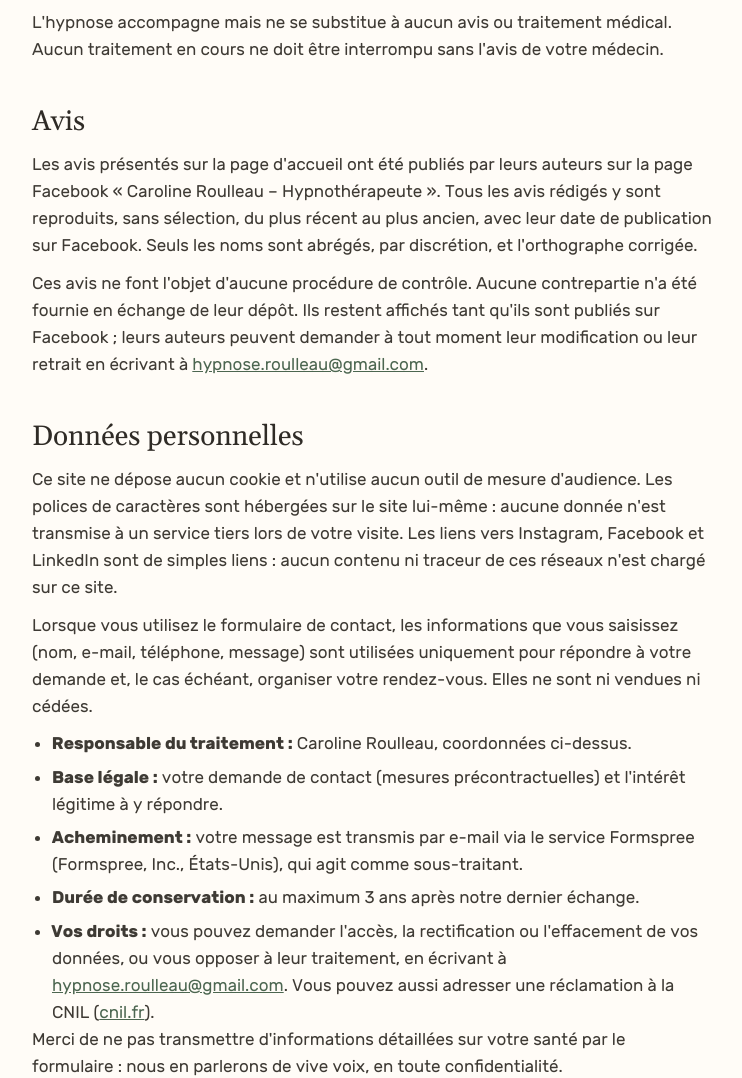
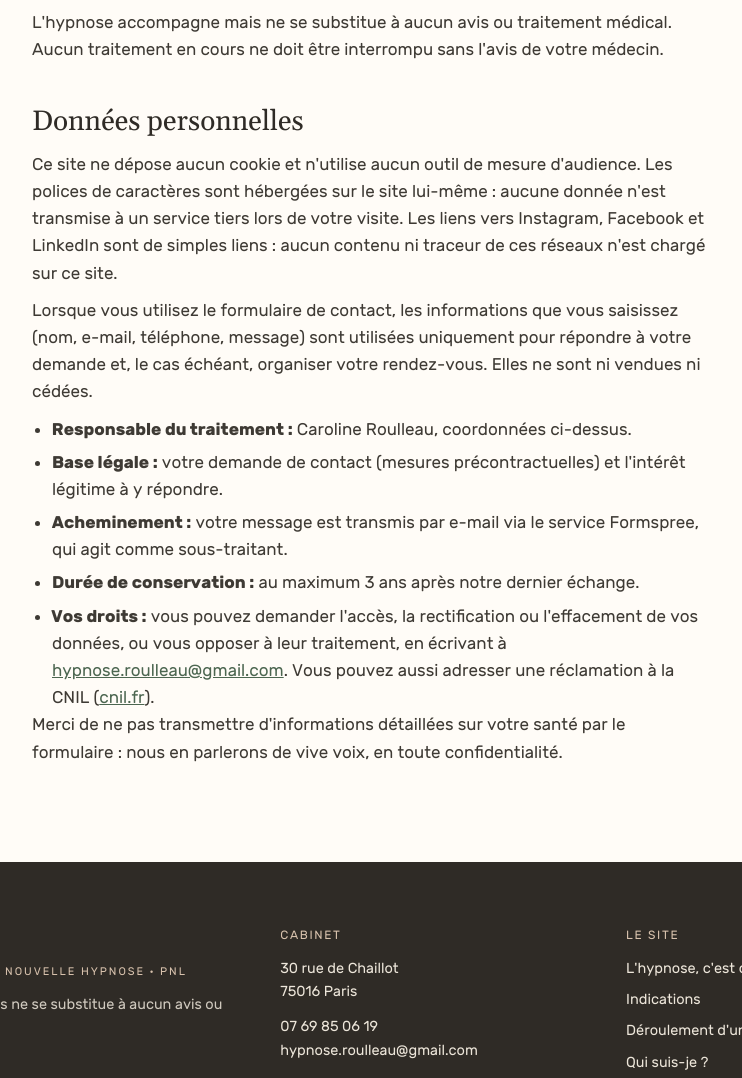
Before and after one commit to Squelinki/site-hypnose, a plain HTML site: page mentions-legales.html in a window 1280 px wide. Shown: the part 799-1877 px from the top of the page, without its empty margins (268-1010 px from the left). Drawn offline with Linux system fonts and the light colour scheme.

Commit message:
Update mentions-legales.html

```diff
--- a/mentions-legales.html
+++ b/mentions-legales.html
@@ -70,18 +70,13 @@
     <h2>Avertissement</h2>
     <p>L'hypnose accompagne mais ne se substitue à aucun avis ou traitement médical. Aucun traitement en cours ne doit être interrompu sans l'avis de votre médecin.</p>
 
-    <h2 id="avis">Avis</h2>
-    <p>Les avis présentés sur la page d'accueil ont été publiés par leurs auteurs sur la page Facebook « Caroline Roulleau – Hypnothérapeute ». Tous les avis rédigés y sont reproduits, sans sélection, du plus récent au plus ancien, avec leur date de publication sur Facebook. Seuls les noms sont abrégés, par discrétion, et l'orthographe corrigée.</p>
-    <!-- À VÉRIFIER : si une contrepartie (réduction, cadeau…) a été offerte en échange d'un avis, supprimez la 2e phrase ci-dessous -->
-    <p>Ces avis ne font l'objet d'aucune procédure de contrôle. Aucune contrepartie n'a été fournie en échange de leur dépôt. Ils restent affichés tant qu'ils sont publiés sur Facebook ; leurs auteurs peuvent demander à tout moment leur modification ou leur retrait en écrivant à <a href="mailto:hypnose.roulleau@gmail.com">hypnose.roulleau@gmail.com</a>.</p>
-
     <h2 id="donnees">Données personnelles</h2>
     <p>Ce site ne dépose aucun cookie et n'utilise aucun outil de mesure d'audience. Les polices de caractères sont hébergées sur le site lui-même : aucune donnée n'est transmise à un service tiers lors de votre visite. Les liens vers Instagram, Facebook et LinkedIn sont de simples liens : aucun contenu ni traceur de ces réseaux n'est chargé sur ce site.</p>
     <p><span>Lorsque vous utilisez le formulaire de contact, les informations que vous saisissez (nom, e-mail, téléphone, message) sont utilisées uniquement pour répondre à votre demande et, le cas échéant, organiser votre <span class="nw">rendez-vous</span>. Elles ne sont ni vendues ni cédées.</span></p>
     <ul>
       <li><strong>Responsable du traitement :</strong> Caroline Roulleau, coordonnées ci-dessus.</li>
       <li><strong>Base légale :</strong> votre demande de contact (mesures précontractuelles) et l'intérêt légitime à y répondre.</li>
-      <li><strong>Acheminement :</strong> votre message est transmis par e-mail via le service Formspree (Formspree, Inc., États-Unis), qui agit comme sous-traitant.</li>
+      <li><strong>Acheminement :</strong> votre message est transmis par e-mail via le service Formspree, qui agit comme sous-traitant.</li>
       <li><strong>Durée de conservation :</strong> au maximum 3 ans après notre dernier échange.</li>
       <li><strong>Vos droits :</strong> vous pouvez demander l'accès, la rectification ou l'effacement de vos données, ou vous opposer à leur traitement, en écrivant à <a href="mailto:hypnose.roulleau@gmail.com">hypnose.roulleau@gmail.com</a>. Vous pouvez aussi adresser une réclamation à la CNIL (<a href="https://www.cnil.fr" target="_blank" rel="noopener">cnil.fr</a>).</li>
     </ul>
```
